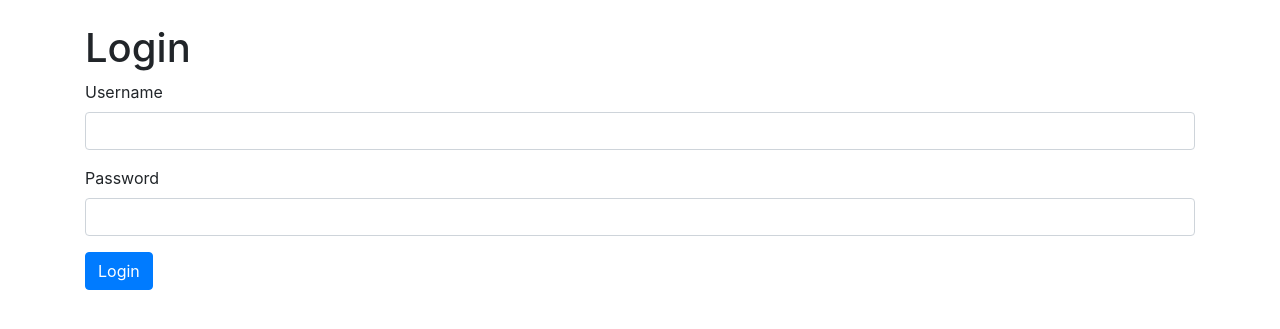
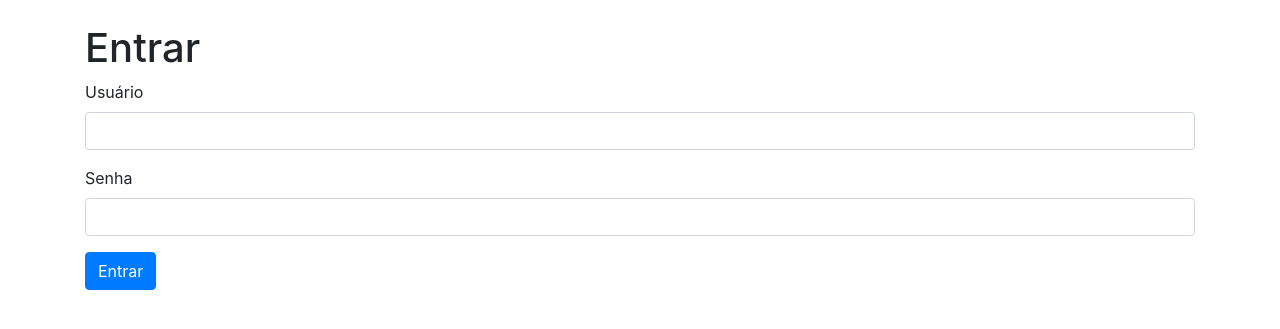
Before and after one commit to skmeme/afastados, a Flask app: page /login in a window 1280 px wide. Shown: the part 56-385 px from the top of the page. Run offline with Flask 3, Linux system fonts and the light colour scheme; some libraries are stand-ins or nearby versions.

Commit message:
melhorias visuais 3

```diff
--- a/templates/agenda.html
+++ b/templates/agenda.html
@@ -21,7 +21,7 @@
             <button type="submit" class="btn btn-primary">Adicionar</button>
         </form>
 
-        <h2 class="my-4">Eventos</h2>
+        <h2 class="my-4">Anotações</h2>
         <ul class="list-group">
             {% for entry in agenda_data %}
             <li class="list-group-item">
--- a/templates/login.html
+++ b/templates/login.html
@@ -1,16 +1,16 @@
 {% extends "base.html" %}
 {% block title %}Login{% endblock %}
 {% block content %}
-<h1>Login</h1>
+<h1>Entrar</h1>
 <form method="post">
   <div class="form-group">
-    <label for="username">Username</label>
+    <label for="username">Usuário</label>
     <input type="text" class="form-control" id="username" name="username" required>
   </div>
   <div class="form-group">
-    <label for="password">Password</label>
+    <label for="password">Senha</label>
     <input type="password" class="form-control" id="password" name="password" required>
   </div>
-  <button type="submit" class="btn btn-primary">Login</button>
+  <button type="submit" class="btn btn-primary">Entrar</button>
 </form>
 {% endblock %}
--- a/templates/register.html
+++ b/templates/register.html
@@ -4,13 +4,13 @@
 <h1>Cadastro</h1>
 <form method="post">
   <div class="form-group">
-    <label for="username">Username</label>
+    <label for="username">Usuário</label>
     <input type="text" class="form-control" id="username" name="username" required>
   </div>
   <div class="form-group">
-    <label for="password">Password</label>
+    <label for="password">Senha</label>
     <input type="password" class="form-control" id="password" name="password" required>
   </div>
-  <button type="submit" class="btn btn-primary">Register</button>
+  <button type="submit" class="btn btn-primary">Cadastrar</button>
 </form>
 {% endblock %}
```
Also changed, not shown: templates/index.html (+4 -4 lines).
